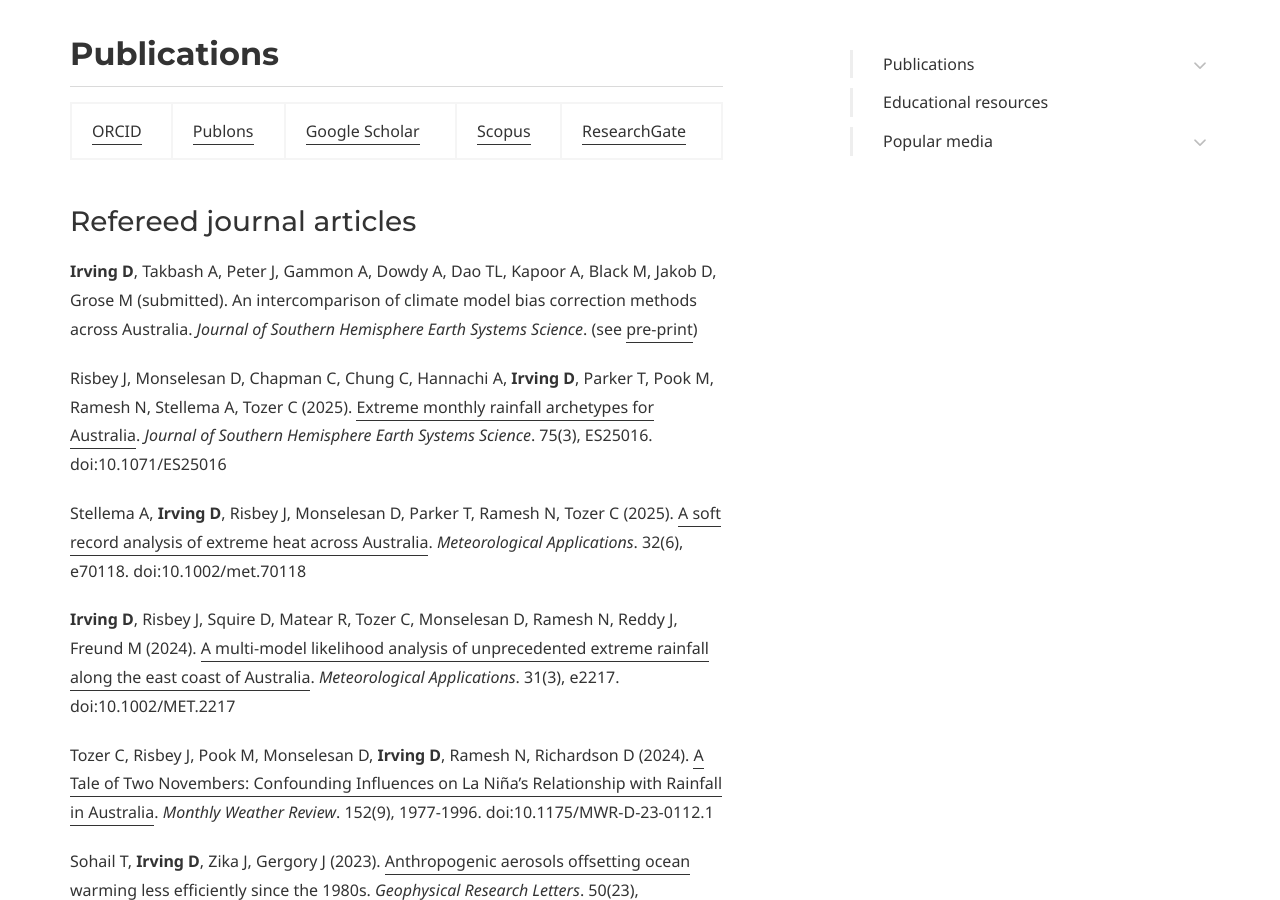
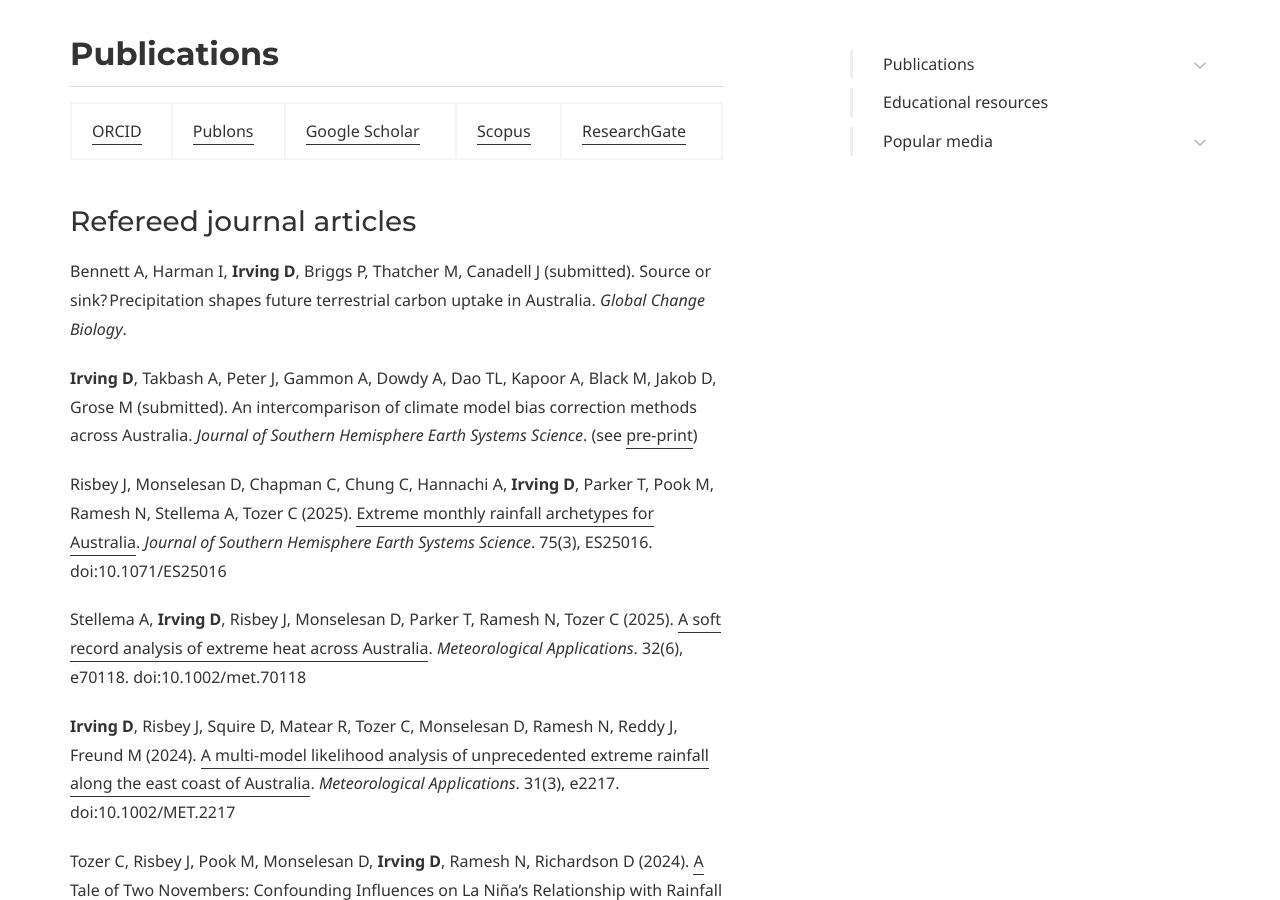
Before and after one commit to DamienIrving/damienirving.github.io, a Jekyll site: the page built from publications.md, in a window 1280 px wide and 900 px high, scrolled down 664 px. Built offline with Jekyll 4.4.1, drawn with Linux system fonts in a browser that asks for light colours; some web fonts are replaced.

Commit message:
Update publications.md

```diff
--- a/publications.md
+++ b/publications.md
@@ -24,6 +24,8 @@ page_nav:
 [ORCID](http://orcid.org/0000-0003-1258-5002) | [Publons](https://publons.com/researcher/1172495/damien-irving/) | [Google Scholar](https://scholar.google.com/citations?user=Vo2Du7sAAAAJ&hl=en&oi=sra) | [Scopus](https://www.scopus.com/authid/detail.uri?authorId=36634371000) | [ResearchGate](https://www.researchgate.net/profile/Damien_Irving)
 
 ### Refereed journal articles
+
+Bennett A, Harman I, **Irving D**, Briggs P, Thatcher M, Canadell J (submitted). Source or sink? Precipitation shapes future terrestrial carbon uptake in Australia. *Global Change Biology*.
 
 **Irving D**, Takbash A, Peter J, Gammon A, Dowdy A, Dao TL, Kapoor A, Black M, Jakob D, Grose M (submitted). An intercomparison of climate model bias correction methods across Australia. *Journal of Southern Hemisphere Earth Systems Science*. (see [pre-print](https://github.com/AusClimateService/npcp/blob/master/reports/phase1/phase1_report.md))
 
```
